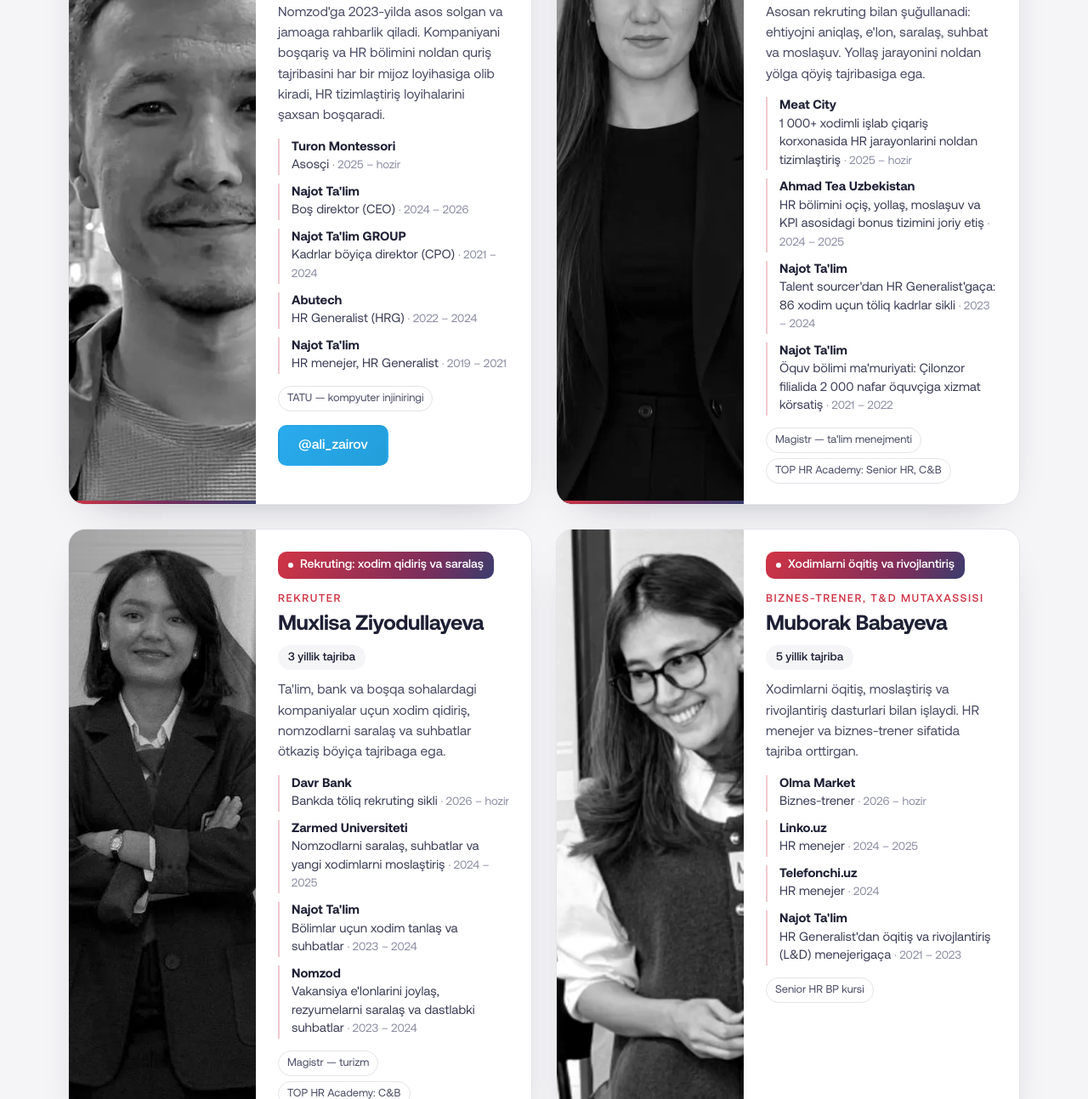
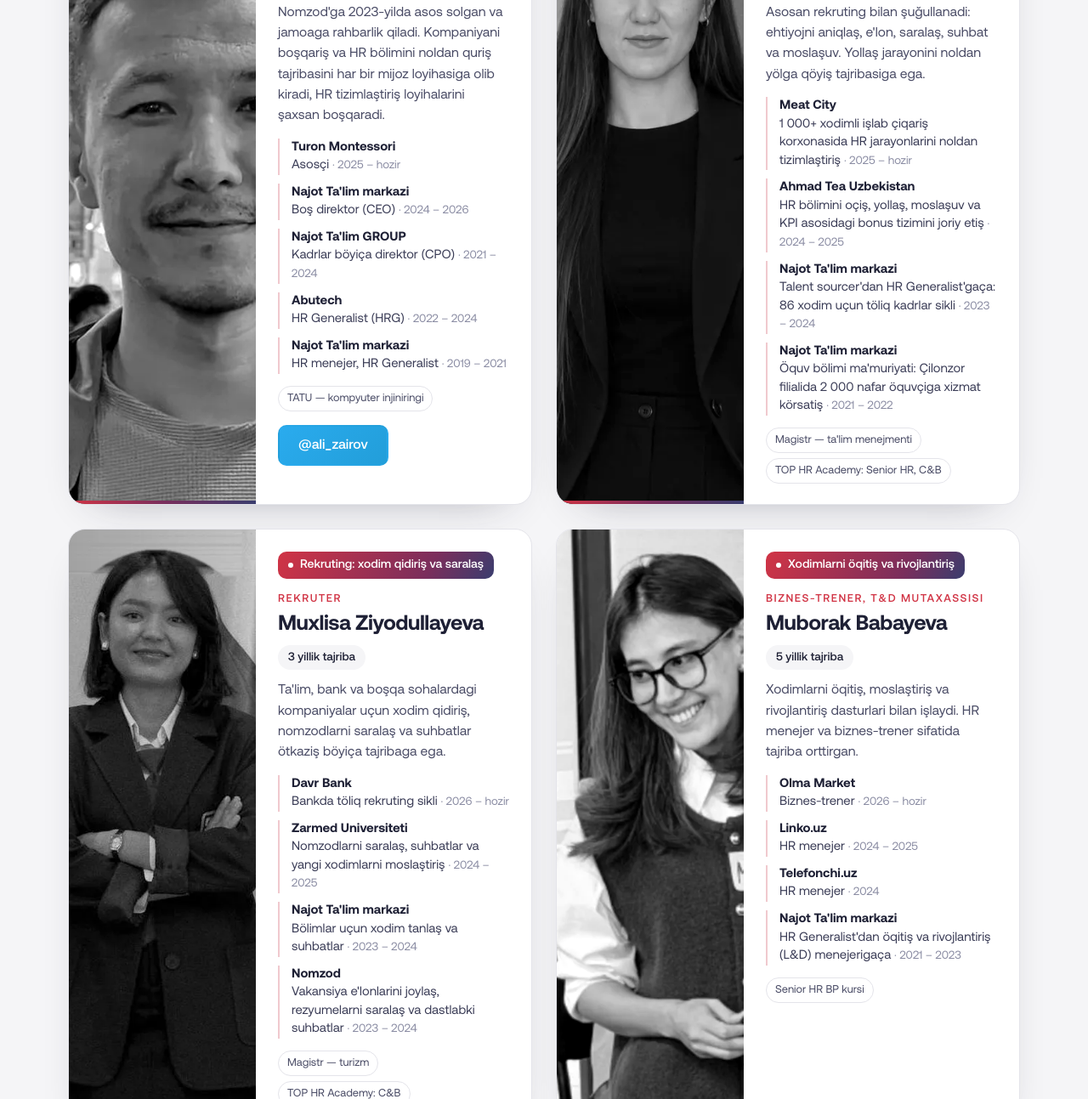
Before and after one commit to alizairov/nomzod-test, a plain HTML site: page site/index.html in a window 1280 px wide. Shown: the part 4162-5455 px from the top of the page at 85% size. Drawn offline with Linux system fonts and the light colour scheme.

Commit message:
Jamoa: Najot Ta'lim markazi
Co-Authored-By: Claude Opus 5.5 <noreply@anthropic.com>
Claude-Session: https://claude.ai/code/session_01Rtc6UA9EmHm2q8zhMxn6CZ

```diff
--- a/site/index.html
+++ b/site/index.html
@@ -171,10 +171,10 @@
           <p class="member__bio">Nomzod'ga 2023-yilda asos solgan va jamoaga rahbarlik qiladi. Kompaniyani boshqarish va HR bo'limini noldan qurish tajribasini har bir mijoz loyihasiga olib kiradi, HR tizimlashtirish loyihalarini shaxsan boshqaradi.</p>
           <ul class="member__list">
             <li><b data-noconv>Turon Montessori</b> Asoschi <span>· 2025 – hozir</span></li>
-            <li><b data-noconv>Najot Ta'lim</b> Bosh direktor (CEO) <span>· 2024 – 2026</span></li>
+            <li><b data-noconv>Najot Ta'lim markazi</b> Bosh direktor (CEO) <span>· 2024 – 2026</span></li>
             <li><b data-noconv>Najot Ta'lim GROUP</b> Kadrlar bo'yicha direktor (CPO) <span>· 2021 – 2024</span></li>
             <li><b data-noconv>Abutech</b> HR Generalist (HRG) <span>· 2022 – 2024</span></li>
-            <li><b data-noconv>Najot Ta'lim</b> HR menejer, HR Generalist <span>· 2019 – 2021</span></li>
+            <li><b data-noconv>Najot Ta'lim markazi</b> HR menejer, HR Generalist <span>· 2019 – 2021</span></li>
           </ul>
           <ul class="member__tags">
             <li>TATU — kompyuter injiniringi</li>
@@ -193,8 +193,8 @@
           <ul class="member__list">
             <li><b data-noconv>Meat City</b> 1 000+ xodimli ishlab chiqarish korxonasida HR jarayonlarini noldan tizimlashtirish <span>· 2025 – hozir</span></li>
             <li><b data-noconv>Ahmad Tea Uzbekistan</b> HR bo'limini ochish, yollash, moslashuv va KPI asosidagi bonus tizimini joriy etish <span>· 2024 – 2025</span></li>
-            <li><b data-noconv>Najot Ta'lim</b> Talent sourcer'dan HR Generalist'gacha: 86 xodim uchun to'liq kadrlar sikli <span>· 2023 – 2024</span></li>
-            <li><b data-noconv>Najot Ta'lim</b> O'quv bo'limi ma'muriyati: Chilonzor filialida 2 000 nafar o'quvchiga xizmat ko'rsatish <span>· 2021 – 2022</span></li>
+            <li><b data-noconv>Najot Ta'lim markazi</b> Talent sourcer'dan HR Generalist'gacha: 86 xodim uchun to'liq kadrlar sikli <span>· 2023 – 2024</span></li>
+            <li><b data-noconv>Najot Ta'lim markazi</b> O'quv bo'limi ma'muriyati: Chilonzor filialida 2 000 nafar o'quvchiga xizmat ko'rsatish <span>· 2021 – 2022</span></li>
           </ul>
           <ul class="member__tags">
             <li>Magistr — ta'lim menejmenti</li>
@@ -213,7 +213,7 @@
           <ul class="member__list">
             <li><b data-noconv>Davr Bank</b> Bankda to'liq rekruting sikli <span>· 2026 – hozir</span></li>
             <li><b data-noconv>Zarmed Universiteti</b> Nomzodlarni saralash, suhbatlar va yangi xodimlarni moslashtirish <span>· 2024 – 2025</span></li>
-            <li><b data-noconv>Najot Ta'lim</b> Bo'limlar uchun xodim tanlash va suhbatlar <span>· 2023 – 2024</span></li>
+            <li><b data-noconv>Najot Ta'lim markazi</b> Bo'limlar uchun xodim tanlash va suhbatlar <span>· 2023 – 2024</span></li>
             <li><b data-noconv>Nomzod</b> Vakansiya e'lonlarini joylash, rezyumelarni saralash va dastlabki suhbatlar <span>· 2023 – 2024</span></li>
           </ul>
           <ul class="member__tags">
@@ -234,7 +234,7 @@
             <li><b data-noconv>Olma Market</b> Biznes-trener <span>· 2026 – hozir</span></li>
             <li><b data-noconv>Linko.uz</b> HR menejer <span>· 2024 – 2025</span></li>
             <li><b data-noconv>Telefonchi.uz</b> HR menejer <span>· 2024</span></li>
-            <li><b data-noconv>Najot Ta'lim</b> HR Generalist'dan o'qitish va rivojlantirish (L&amp;D) menejerigacha <span>· 2021 – 2023</span></li>
+            <li><b data-noconv>Najot Ta'lim markazi</b> HR Generalist'dan o'qitish va rivojlantirish (L&amp;D) menejerigacha <span>· 2021 – 2023</span></li>
           </ul>
           <ul class="member__tags">
             <li>Senior HR BP kursi</li>
```
